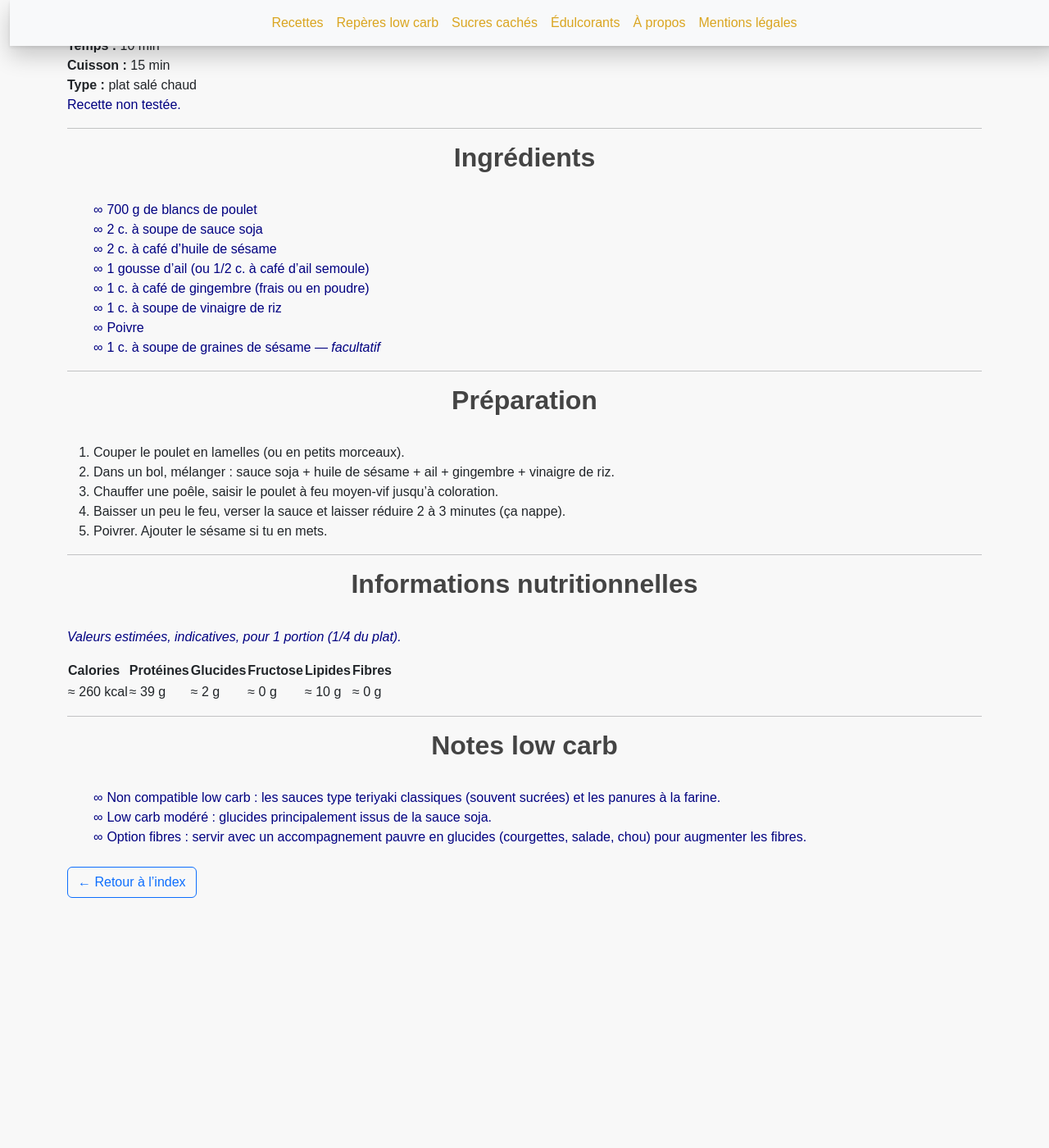
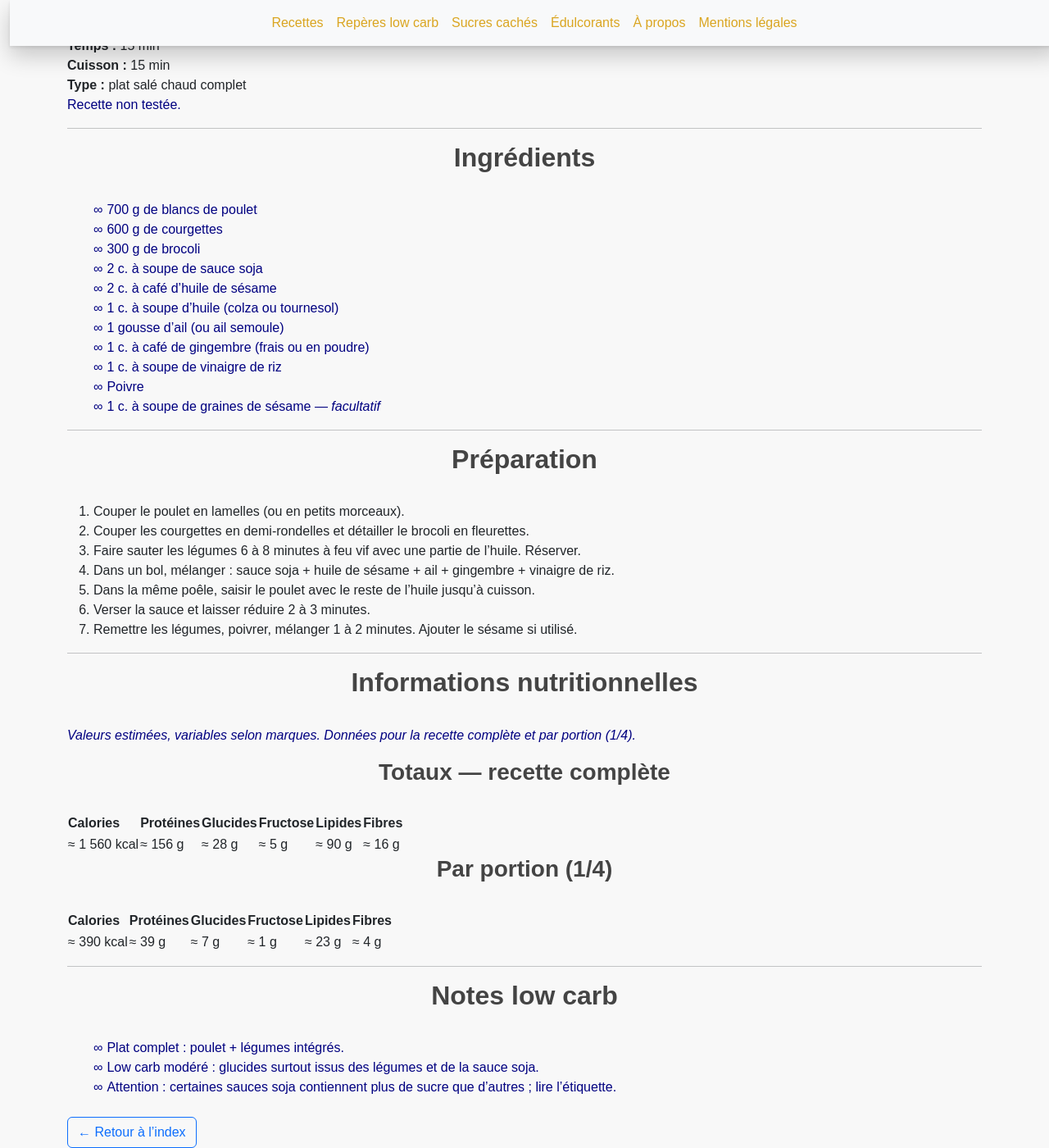
Before and after one commit to laurie-boissay/laurie-boissay.github.io, a Jekyll site: the page built from recettes/poulet-sesame-soja.html, in a window 1280 px wide and 1400 px high, scrolled down 326 px. Shown: the whole window at 82% size. Built offline with Jekyll 4.4.1, drawn with Linux system fonts in a browser that asks for light colours; before the commit the page ends 1421 px from its top, so only the background shows below that; some of the changed text lies outside the part shown.

Commit message:
Update poulet-sesame-soja.html

```diff
--- a/recettes/poulet-sesame-soja.html
+++ b/recettes/poulet-sesame-soja.html
@@ -1,9 +1,9 @@
 ---
 layout: recipe
 title: "Poulet sauce soja & sésame"
-description: "Poulet poêlé à la sauce soja et à l’huile de sésame, version low carb modéré, sans sauce sucrée."
+description: "Poulet poêlé à la sauce soja et à l’huile de sésame, version low carb modéré, sans sauce sucrée. Plat complet avec légumes."
 recipe_title: "Poulet sauce soja & sésame"
-recipe_subtitle: "Plat chaud — low carb modéré — très protéiné"
+recipe_subtitle: "Plat chaud complet — low carb modéré — très protéiné"
 recipe_group: "Plats"
 recipe_sort: "poulet-soja-sesame"
 recipe_tested: false
@@ -12,32 +12,37 @@ tags:
   - tres-proteine
   - rapide
 extra_head: |
-  <script type=\"application/ld+json\">
+  <script type="application/ld+json">
   {
-    \"@context\": \"https://schema.org\",
-    \"@type\": \"Recipe\",
-    \"name\": \"Poulet sauce soja & sésame\",
-    \"description\": \"Poulet poêlé à la sauce soja et à l’huile de sésame, version low carb modéré.\",
-    \"recipeYield\": \"4 personnes\",
-    \"prepTime\": \"PT10M\",
-    \"cookTime\": \"PT15M\",
-    \"totalTime\": \"PT25M\",
-    \"recipeCategory\": \"Plats\",
-    \"recipeIngredient\": [
-      \"700 g de blancs de poulet\",
-      \"2 c. à soupe de sauce soja\",
-      \"2 c. à café d'huile de sésame\",
-      \"1 gousse d'ail (ou ail semoule)\",
-      \"1 c. à café de gingembre (frais ou en poudre)\",
-      \"1 c. à soupe de vinaigre de riz\",
-      \"Poivre\",
-      \"1 c. à soupe de graines de sésame (facultatif)\"
+    "@context": "https://schema.org",
+    "@type": "Recipe",
+    "name": "Poulet sauce soja & sésame",
+    "description": "Poulet poêlé à la sauce soja et à l’huile de sésame, plat low carb complet avec légumes.",
+    "recipeYield": "4 personnes",
+    "prepTime": "PT15M",
+    "cookTime": "PT15M",
+    "totalTime": "PT30M",
+    "recipeCategory": "Plats",
+    "recipeIngredient": [
+      "700 g de blancs de poulet",
+      "600 g de courgettes",
+      "300 g de brocoli",
+      "2 c. à soupe de sauce soja",
+      "2 c. à café d'huile de sésame",
+      "1 c. à soupe d'huile de colza ou tournesol",
+      "1 gousse d'ail",
+      "1 c. à café de gingembre (frais ou en poudre)",
+      "1 c. à soupe de vinaigre de riz",
+      "Poivre",
+      "1 c. à soupe de graines de sésame (facultatif)"
     ],
-    \"recipeInstructions\": [
-      { \"@type\": \"HowToStep\", \"text\": \"Couper le poulet en lamelles.\" },
-      { \"@type\": \"HowToStep\", \"text\": \"Mélanger sauce soja, huile de sésame, ail, gingembre et vinaigre de riz.\" },
-      { \"@type\": \"HowToStep\", \"text\": \"Saisir le poulet à la poêle, puis ajouter la sauce et laisser réduire 2–3 minutes.\" },
-      { \"@type\": \"HowToStep\", \"text\": \"Poivrer et servir. Ajouter le sésame si utilisé.\" }
+    "recipeInstructions": [
+      { "@type": "HowToStep", "text": "Couper le poulet en lamelles." },
+      { "@type": "HowToStep", "text": "Couper les courgettes en demi-rondelles et détailler le brocoli en fleurettes." },
+      { "@type": "HowToStep", "text": "Sauter les légumes 6–8 minutes à feu vif, réserver." },
+      { "@type": "HowToStep", "text": "Mélanger sauce soja, huile de sésame, ail, gingembre et vinaigre de riz." },
+      { "@type": "HowToStep", "text": "Saisir le poulet, puis ajouter la sauce et laisser réduire 2–3 minutes." },
+      { "@type": "HowToStep", "text": "Remettre les légumes, poivrer, mélanger 1–2 minutes. Ajouter le sésame si utilisé." }
     ]
   }
   </script>
@@ -46,9 +51,9 @@ extra_head: |
 <div class="recipe-lead">
   <div class="recipe-lead__grid">
     <div><strong>Pour :</strong> 4 personnes</div>
-    <div><strong>Temps :</strong> 10 min</div>
+    <div><strong>Temps :</strong> 15 min</div>
     <div><strong>Cuisson :</strong> 15 min</div>
-    <div><strong>Type :</strong> plat salé chaud</div>
+    <div><strong>Type :</strong> plat salé chaud complet</div>
   </div>
   <p class="recipe-lead__note">
     <strong>Recette non testée.</strong>
@@ -61,9 +66,12 @@ extra_head: |
 
 <ul class="recipe-ingredients">
   <li><strong>700 g</strong> de blancs de poulet</li>
+  <li><strong>600 g</strong> de courgettes</li>
+  <li><strong>300 g</strong> de brocoli</li>
   <li><strong>2 c. à soupe</strong> de sauce soja</li>
   <li><strong>2 c. à café</strong> d’huile de sésame</li>
-  <li><strong>1</strong> gousse d’ail (ou <strong>1/2 c. à café</strong> d’ail semoule)</li>
+  <li><strong>1 c. à soupe</strong> d’huile (colza ou tournesol)</li>
+  <li><strong>1</strong> gousse d’ail (ou ail semoule)</li>
   <li><strong>1 c. à café</strong> de gingembre (frais ou en poudre)</li>
   <li><strong>1 c. à soupe</strong> de vinaigre de riz</li>
   <li>Poivre</li>
@@ -76,10 +84,12 @@ extra_head: |
 
 <ol class="recipe-steps">
   <li>Couper le poulet en lamelles (ou en petits morceaux).</li>
+  <li>Couper les courgettes en demi-rondelles et détailler le brocoli en fleurettes.</li>
+  <li>Faire sauter les légumes 6 à 8 minutes à feu vif avec une partie de l’huile. Réserver.</li>
   <li>Dans un bol, mélanger : sauce soja + huile de sésame + ail + gingembre + vinaigre de riz.</li>
-  <li>Chauffer une poêle, saisir le poulet à feu moyen-vif jusqu’à coloration.</li>
-  <li>Baisser un peu le feu, verser la sauce et laisser réduire 2 à 3 minutes (ça nappe).</li>
-  <li>Poivrer. Ajouter le sésame si tu en mets.</li>
+  <li>Dans la même poêle, saisir le poulet avec le reste de l’huile jusqu’à cuisson.</li>
+  <li>Verser la sauce et laisser réduire 2 à 3 minutes.</li>
+  <li>Remettre les légumes, poivrer, mélanger 1 à 2 minutes. Ajouter le sésame si utilisé.</li>
 </ol>
 
 <hr>
@@ -87,10 +97,11 @@ extra_head: |
 <h2>Informations nutritionnelles</h2>
 
 <p class="recipe-nutrition__disclaimer">
-  <em>Valeurs estimées, indicatives, pour 1 portion (1/4 du plat).</em>
+  <em>Valeurs estimées, variables selon marques. Données pour la recette complète et par portion (1/4).</em>
 </p>
 
 <div class="recipe-nutrition">
+  <h3>Totaux — recette complète</h3>
   <table class="recipe-table">
     <thead>
       <tr>
@@ -104,12 +115,36 @@ extra_head: |
     </thead>
     <tbody>
       <tr>
-        <td>≈ 260 kcal</td>
+        <td>≈ 1 560 kcal</td>
+        <td>≈ 156 g</td>
+        <td>≈ 28 g</td>
+        <td>≈ 5 g</td>
+        <td>≈ 90 g</td>
+        <td>≈ 16 g</td>
+      </tr>
+    </tbody>
+  </table>
+
+  <h3>Par portion (1/4)</h3>
+  <table class="recipe-table">
+    <thead>
+      <tr>
+        <th>Calories</th>
+        <th>Protéines</th>
+        <th>Glucides</th>
+        <th>Fructose</th>
+        <th>Lipides</th>
+        <th>Fibres</th>
+      </tr>
+    </thead>
+    <tbody>
+      <tr>
+        <td>≈ 390 kcal</td>
         <td>≈ 39 g</td>
-        <td>≈ 2 g</td>
-        <td>≈ 0 g</td>
-        <td>≈ 10 g</td>
-        <td>≈ 0 g</td>
+        <td>≈ 7 g</td>
+        <td>≈ 1 g</td>
+        <td>≈ 23 g</td>
+        <td>≈ 4 g</td>
       </tr>
     </tbody>
   </table>
@@ -120,7 +155,7 @@ extra_head: |
 <h2>Notes low carb</h2>
 
 <ul class="recipe-notes">
-  <li><strong>Non compatible low carb :</strong> les sauces type teriyaki classiques (souvent sucrées) et les panures à la farine.</li>
-  <li><strong>Low carb modéré :</strong> glucides principalement issus de la sauce soja.</li>
-  <li><strong>Option fibres :</strong> servir avec un accompagnement pauvre en glucides (courgettes, salade, chou) pour augmenter les fibres.</li>
+  <li><strong>Plat complet :</strong> poulet + légumes intégrés.</li>
+  <li><strong>Low carb modéré :</strong> glucides surtout issus des légumes et de la sauce soja.</li>
+  <li><strong>Attention :</strong> certaines sauces soja contiennent plus de sucre que d’autres ; lire l’étiquette.</li>
 </ul>
```
